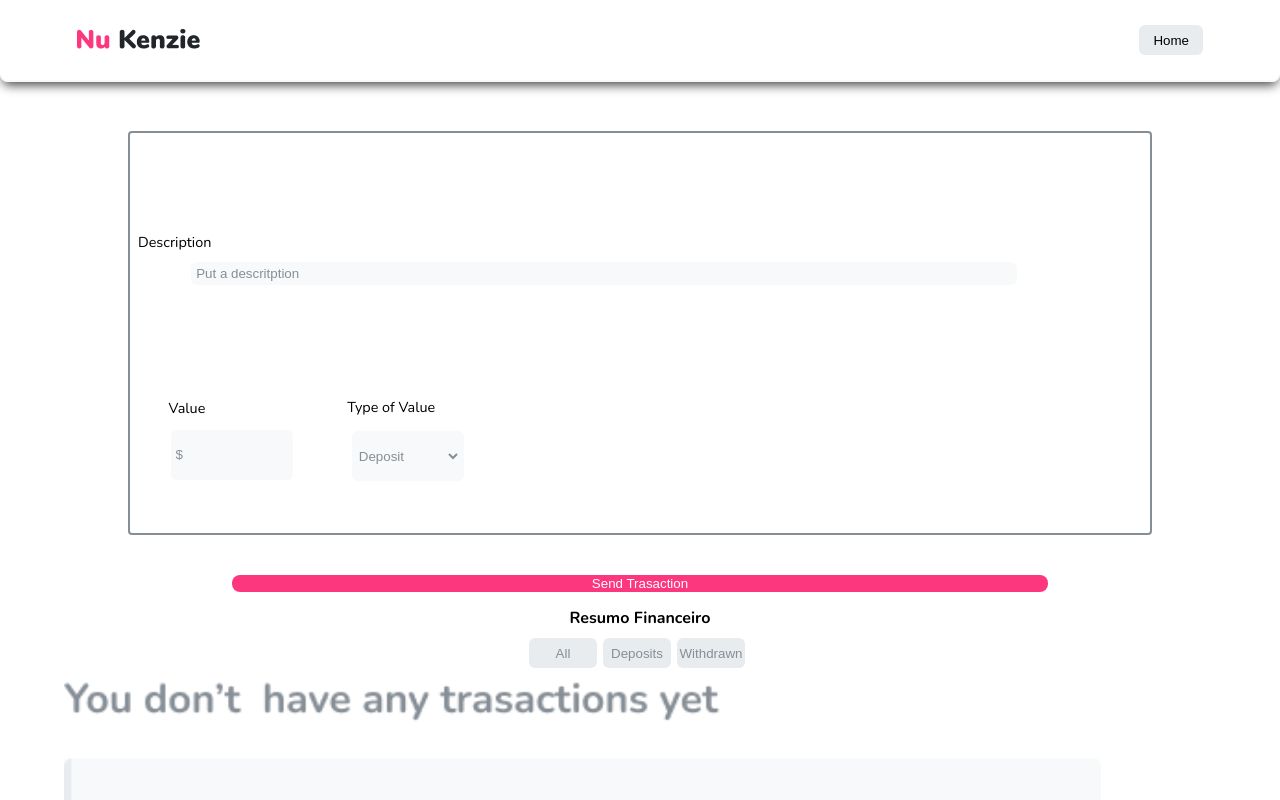
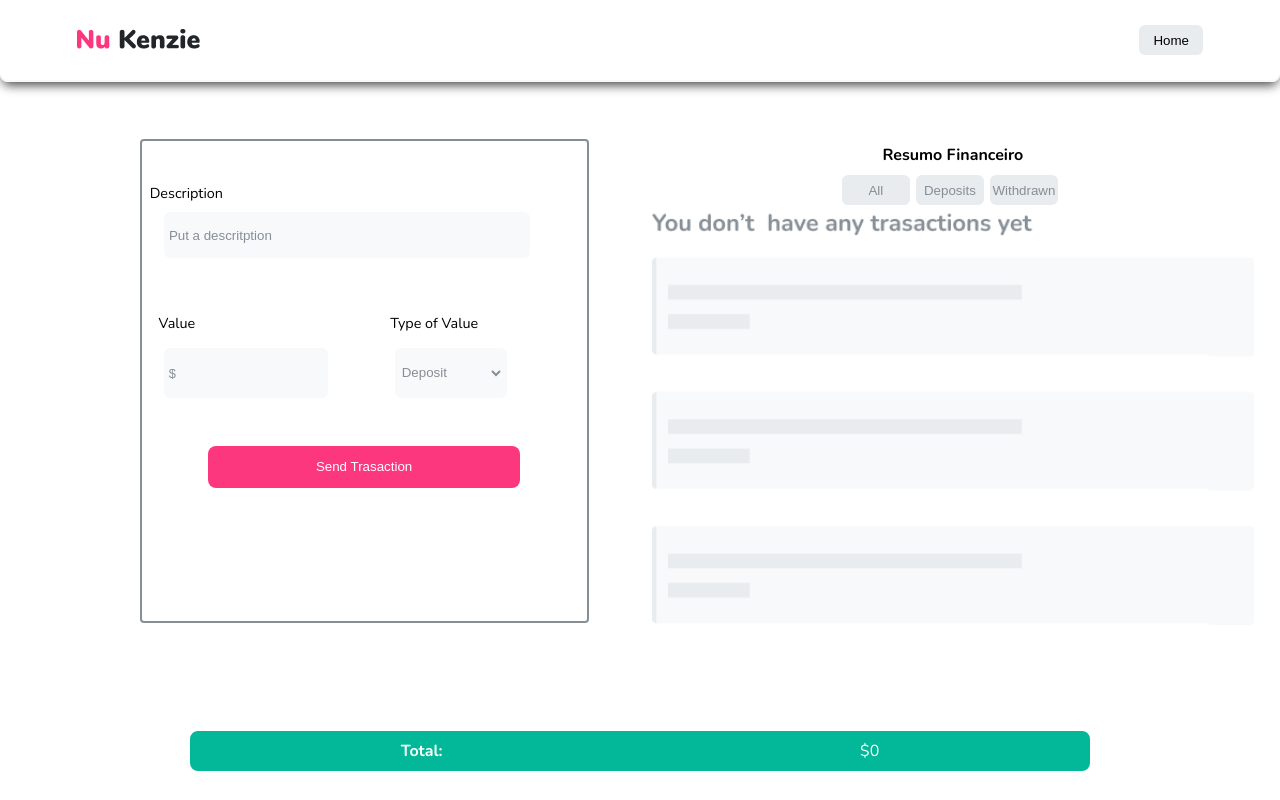
Before and after one commit to HenriqueMts/Nu-Kenzie-Redux-Thunk, a React (Create React App) app: page /home in a window 1280 px wide. Shown: the top 800 px of the page. Built offline with nearby package versions, Linux system fonts and the light colour scheme.

Commit message:
chore: applying styles media

```diff
--- a/src/Components/Form/index.jsx
+++ b/src/Components/Form/index.jsx
@@ -53,11 +53,7 @@ const Form = () => {
         <PriceContent>
           <div>
             <label>Value</label>
-            <input
-              className="price--input"
-              {...register("preco")}
-              placeholder="$"
-            />
+            <input {...register("preco")} placeholder="$" />
           </div>
           <div>
             <label>Type of Value</label>
--- a/src/Components/Form/styles.js
+++ b/src/Components/Form/styles.js
@@ -1,18 +1,23 @@
 import styled from "styled-components";
 
 export const Container = styled.section`
-  width: 80%;
-  height: 50vh;
+  width: 90%;
+  height: 60vh;
   display: flex;
   align-items: center;
   justify-content: center;
+
+  @media (min-width: 720px) {
+    width: 80%;
+    margin-left: 8%;
+  }
 `;
 export const Content = styled.form`
   gap: 12px;
   margin-top: 10%;
   border-radius: 4px;
   width: 100%;
-  height: 50vh;
+  height: 60vh;
   display: flex;
   flex-direction: column;
   border: 2px solid #868e96;
@@ -43,30 +48,50 @@ export const Content = styled.form`
 
   button {
     margin: 0 auto;
-    width: 80%;
+    width: 70%;
     height: 42px;
-    margin-top: 8%;
     background-color: #fd377e;
     border: #fd377e;
     border-radius: 8px;
     color: #fff;
+  }
+
+  @media (min-width: 720px) {
+    width: 85%;
+    .description--input {
+      margin-left: 5%;
+      border-radius: 6px;
+      height: 38px;
+      width: 80%;
+    }
+    button {
+      margin: 0 auto;
+      width: 70%;
+      height: 42px;
+      margin-top: 8%;
+      background-color: #fd377e;
+      border: #fd377e;
+      border-radius: 8px;
+      color: #fff;
+    }
   }
 `;
 export const PriceContent = styled.div`
   display: flex;
   align-items: center;
   width: 100%;
-  margin-left: 3%;
+  margin-left: 2%;
   margin-top: 10%;
   gap: 12px;
   input {
-    width: 112px;
+    width: 70%;
     margin-top: 8%;
     margin-left: 6%;
     border-radius: 6px;
     background: #f8f9fa;
     border: 3px solid #f8f9fa;
     height: 42px;
+    font-size: 0.8rem;
 
     ::placeholder {
       color: #868e96;
--- a/src/Components/TransactionsList/index.jsx
+++ b/src/Components/TransactionsList/index.jsx
@@ -6,14 +6,14 @@ import NoCard from "../../Assets/NoCard.png";
 
 import TransactionCard from "../TransactionCard";
 
-import { Container, Content, NoCardContent } from "./styles";
+import { Container, Content, Main, NoCardContent } from "./styles";
 const TransactionsList = () => {
   const list = useSelector((store) => store.list);
 
   const [buttonFilter, setButtonFilter] = useState("All");
 
   return (
-    <>
+    <Main>
       <Container>
         <h3>Resumo Financeiro</h3>
         <div>
@@ -40,7 +40,7 @@ const TransactionsList = () => {
           <img src={NoCard} alt="No Card" />
         </NoCardContent>
       )}
-    </>
+    </Main>
   );
 };
 export default TransactionsList;
--- a/src/Components/TransactionsList/styles.js
+++ b/src/Components/TransactionsList/styles.js
@@ -1,5 +1,11 @@
 import styled from "styled-components";
-
+export const Main = styled.main`
+  width: 100%;
+  display: flex;
+  flex-direction: column;
+  align-items: center;
+  justify-content: center;
+`;
 export const Container = styled.div`
   display: flex;
   flex-direction: column;
@@ -36,8 +42,9 @@ export const Content = styled.ul`
   overflow-y: scroll;
 `;
 export const NoCardContent = styled.aside`
-  width: 90%;
+  margin: 0 auto;
+  width: 92%;
   img {
-    width: 90%;
+    width: 100%;
   }
 `;
--- a/src/Pages/Home/styles.js
+++ b/src/Pages/Home/styles.js
@@ -52,4 +52,8 @@ export const Content = styled.main`
   flex-direction: column;
   align-items: center;
   width: 100%;
+
+  @media (min-width: 720px) {
+    flex-direction: row;
+  }
 `;
```
